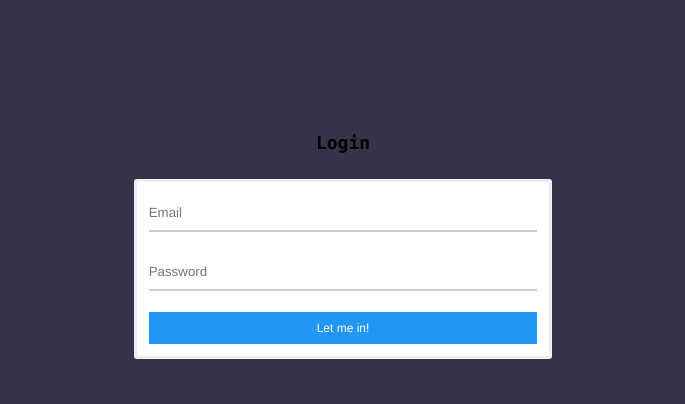
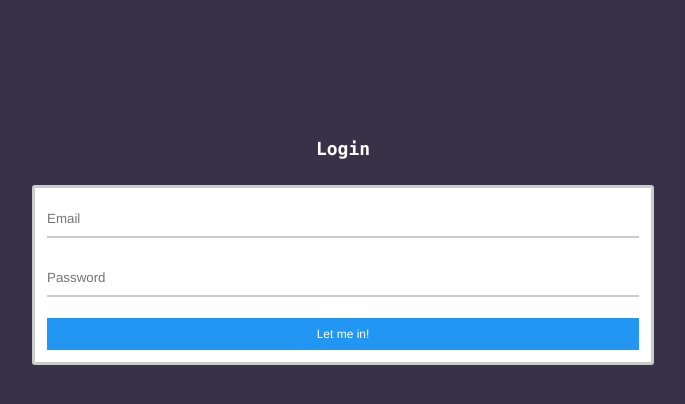
Before and after one commit to frenchbread/sn-app, a Vue app: page /#/login in a window 1280 px wide. Shown: the top 404 px of the page, without its empty margins (297-982 px from the left). Built offline with nearby package versions, Linux system fonts and the light colour scheme.

Commit message:
Fix styles

```diff
--- a/src/components/Dashboard.vue
+++ b/src/components/Dashboard.vue
@@ -20,6 +20,10 @@ export default {
 
 <style lang="scss" scoped>
 
+body {
+  background-color: #383249;
+}
+
 .content {
   width: 60em;
   margin: 0 auto;
--- a/src/components/Home.vue
+++ b/src/components/Home.vue
@@ -7,11 +7,16 @@
     <span v-else>
       Please <router-link :to="{ name: 'login' }">login</router-link> to continue.
     </span>
+
+    <div class="gap-big"></div>
+
+    <Info></Info>
   </div>
 </template>
 
 <script>
 import store from '@/store'
+import Info from './Info'
 
 export default {
   name: 'home',
@@ -19,9 +24,15 @@ export default {
     userIsAuthenticated () {
       return store.getters.userIsAuthenticated
     }
-  }
+  },
+  components: { Info }
 }
 </script>
 
 <style lang="scss" scoped>
+
+.content {
+  color: #fff;
+}
+
 </style>
--- a/src/components/Login.vue
+++ b/src/components/Login.vue
@@ -1,7 +1,7 @@
 <template lang="html">
  <div class="content grid">
-   <div class="cell -4of12"></div>
-    <div class="cell -4of12">
+   <div class="cell -3of12"></div>
+    <div class="cell -6of12">
 
       <div class="form-holder">
 
@@ -44,7 +44,7 @@
       </div>
 
     </div>
-    <div class="cell -4of12"></div>
+    <div class="cell -3of12"></div>
   </div>
 </template>
 
@@ -86,12 +86,13 @@ export default {
 <style lang="scss" scoped>
 
 .form-holder {
+  color: #fff;
 
   margin: 10em 0;
   text-align: center;
 
   .card {
-    border: 3px solid #eee;
+    border: 3px solid #ccc;
     padding: 1em;
     border-radius: 3px;
     background-color: #fff;
--- a/src/components/NavBar.vue
+++ b/src/components/NavBar.vue
@@ -2,7 +2,6 @@
   <header>
     <div class="grid">
       <div class="cell -3of12">
-        <!-- <b class="menu-btn">SocialNotifier</b> -->
         <span class="logo">SocialNotifier</span>
       </div>
       <div class="cell -9of12 align-right">
--- a/src/components/accounts/Account.vue
+++ b/src/components/accounts/Account.vue
@@ -25,7 +25,6 @@ export default {
 
 .account {
   border: 3px solid #ccc;
-  border-radius: 3px;
   padding: 1em;
   margin-bottom: 1em;
   background-color: #f7f7f7;
--- a/src/components/accounts/Accounts.vue
+++ b/src/components/accounts/Accounts.vue
@@ -57,7 +57,6 @@ export default {
     background-color: #fff;
     padding: 0.5em 1em;
     margin-bottom: 1em;
-    border-radius: 3px;
   }
 
 }
--- a/src/styles/main.scss
+++ b/src/styles/main.scss
@@ -1,4 +1,5 @@
 body {
+  margin: 0.5em;
   background-color: #383249;
 }
 
@@ -9,6 +10,11 @@ body {
 .gap {
   width: 100%;
   height: 0.5em;
+}
+
+.gap-big {
+  width: 100%;
+  height: 1.5em;
 }
 
 .form {
```
